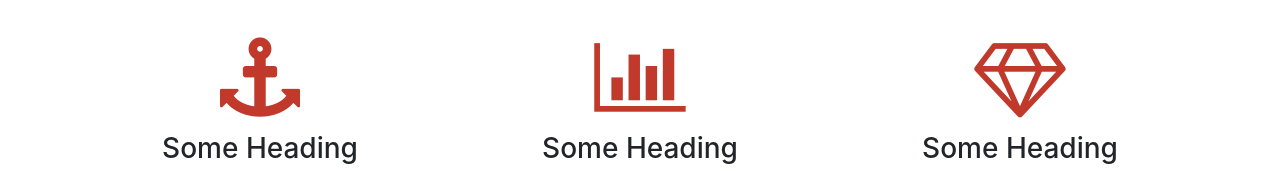
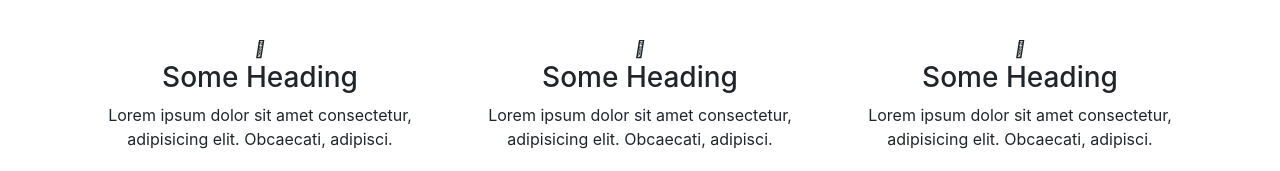
Before and after one commit to Zarashah12/Webtask.github.io, a plain HTML site: page index.html in a window 1280 px wide. Shown: the part 588-759 px from the top of the page. Drawn offline with nearby package versions, Linux system fonts and the light colour scheme.

Commit message:
Update index.html

```diff
--- a/index.html
+++ b/index.html
@@ -48,21 +48,21 @@
             </div>
             <div class="col-md-4">
                 <div class="service-box">
-                    <i class="fa fa-anchor"></i>
+                    <i class=".fa fa-anchor"></i>
                     <h3>Some Heading</h3>
                     <p>Lorem ipsum dolor sit amet consectetur, adipisicing elit. Obcaecati, adipisci.</p>
                 </div>
             </div>
             <div class="col-md-4">
                 <div class="service-box">
-                    <i class="fa fa-bar-chart"></i>
+                    <i class=".fa fa-bar-chart"></i>
                     <h3>Some Heading</h3>
                     <p>Lorem ipsum dolor sit amet consectetur, adipisicing elit. Obcaecati, adipisci.</p>
                 </div>
             </div>
             <div class="col-md-4">
                 <div class="service-box">
-                    <i class="fa fa-diamond"></i>
+                    <i class=".fa fa-diamond"></i>
                     <h3>Some Heading</h3>
                     <p>Lorem ipsum dolor sit amet consectetur, adipisicing elit. Obcaecati, adipisci.</p>
                 </div>
```
